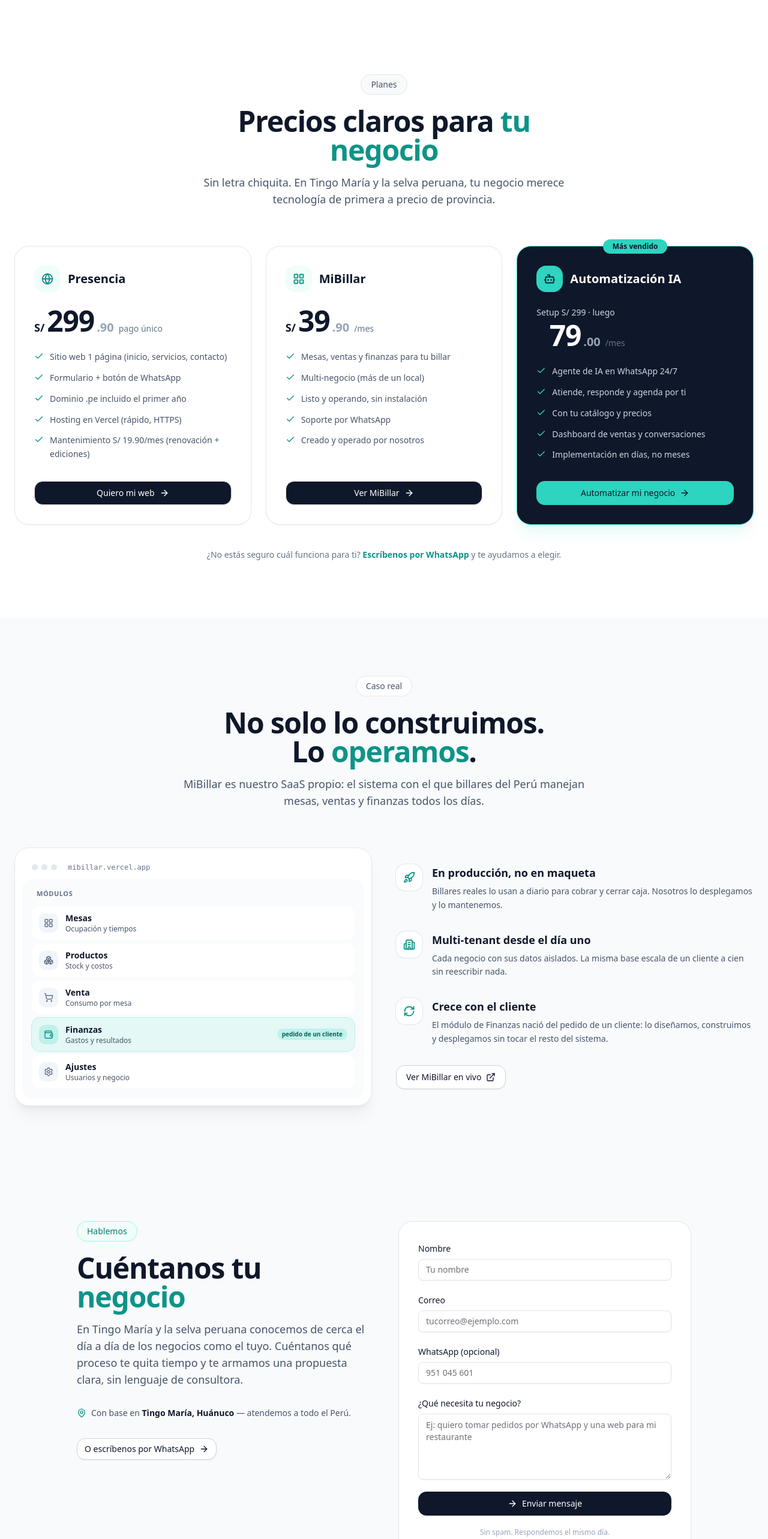
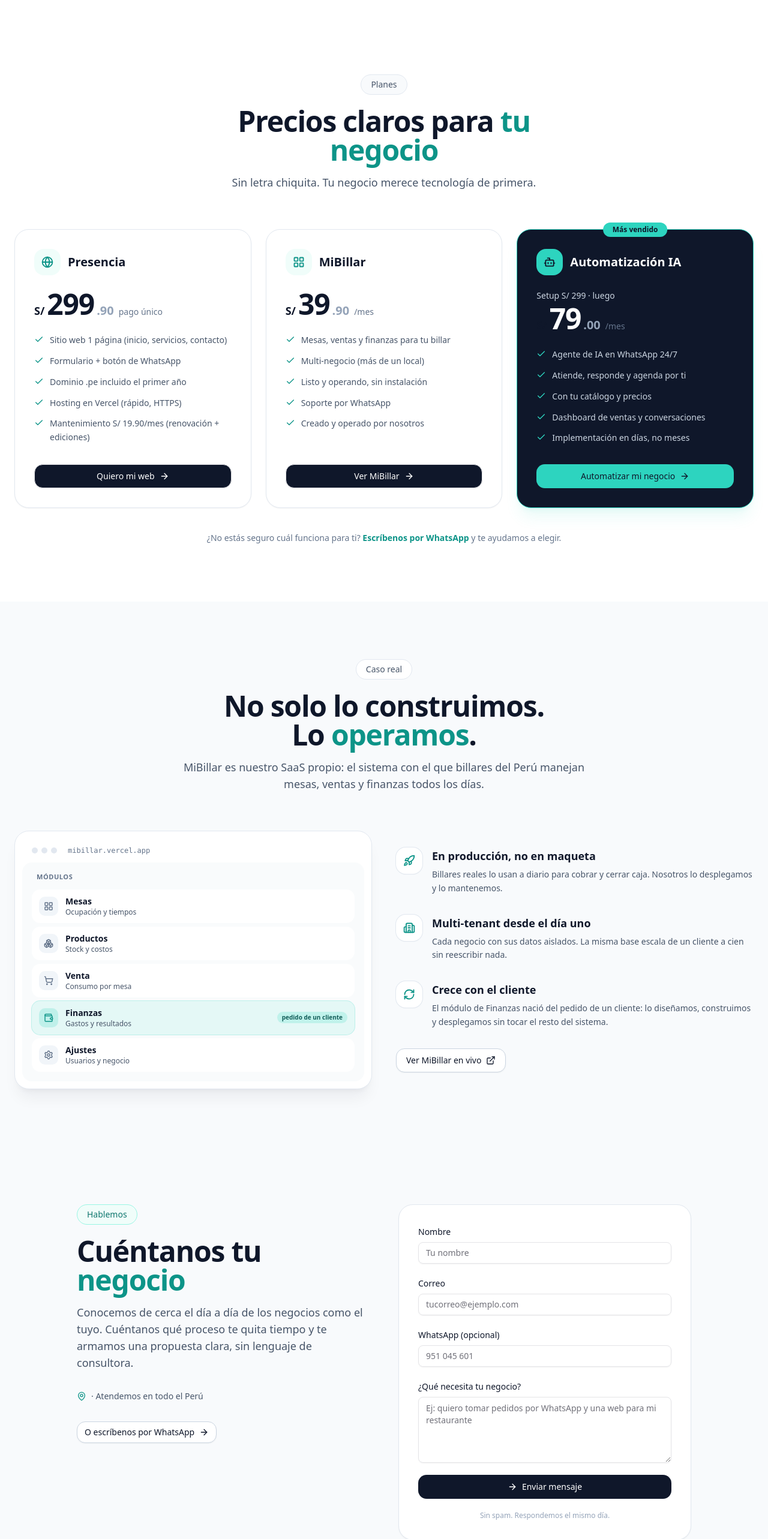
Before and after one commit to sfgutierreza/systemic-solutions-web, a React (Vite) app: page / in a window 1280 px wide. Shown: the part 3945-6511 px from the top of the page at 60% size. Built offline with nearby package versions, Linux system fonts and the light colour scheme.

Commit message:
copy: ajustes textos Contact y Planes
- Contact: parrafo 'Conocemos de cerca...' + 'Atendemos en todo el Peru'
- Plans: subtitulo 'Sin letra chiquita. Tu negocio merece tecnologia de primera.'

```diff
--- a/src/sections/Contact.tsx
+++ b/src/sections/Contact.tsx
@@ -65,19 +65,13 @@
               <span className="text-brand-teal-text">negocio</span>
             </h2>
             <p className="mt-4 text-lg text-slate-600">
-              En Tingo María y la selva peruana conocemos de cerca el día a día de
-              los negocios como el tuyo. Cuéntanos qué proceso te quita tiempo y te
-              armamos una propuesta clara, sin lenguaje de consultora.
+              Conocemos de cerca el día a día de los negocios como el tuyo.
+              Cuéntanos qué proceso te quita tiempo y te armamos una propuesta
+              clara, sin lenguaje de consultora.
             </p>
             <div className="mt-8 flex items-center gap-2 text-sm text-slate-600">
               <MapPin className="h-4 w-4 text-brand-teal-text" />
-              <span>
-                Con base en{' '}
-                <span className="font-semibold text-slate-900">
-                  Tingo María, Huánuco
-                </span>{' '}
-                — atendemos a todo el Perú.
-              </span>
+              <span>· Atendemos en todo el Perú</span>
             </div>
             <Button
               asChild
--- a/src/sections/Plans.tsx
+++ b/src/sections/Plans.tsx
@@ -98,8 +98,7 @@
             <span className="text-brand-teal-text">tu negocio</span>
           </h2>
           <p className="mt-4 text-lg text-slate-600">
-            Sin letra chiquita. En Tingo María y la selva peruana, tu negocio
-            merece tecnología de primera a precio de provincia.
+            Sin letra chiquita. Tu negocio merece tecnología de primera.
           </p>
         </div>
 
```
